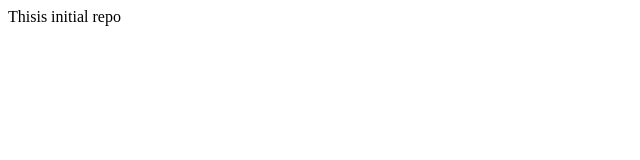
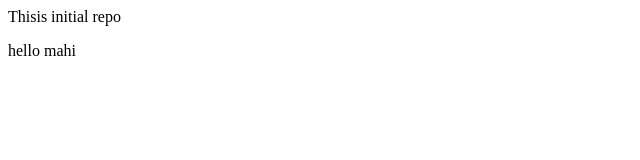
Before and after one commit to dipak-dev-tech/localrepo, a plain HTML site: page index.html in a window 1280 px wide. Shown: the full height of the page, 0-640 px from the left. Drawn offline with Linux system fonts and the light colour scheme.

Commit message:
edit index

```diff
--- a/index.html
+++ b/index.html
@@ -1 +1,2 @@
 <p>Thisis initial repo</p>
+<p>hello mahi</p>
```
